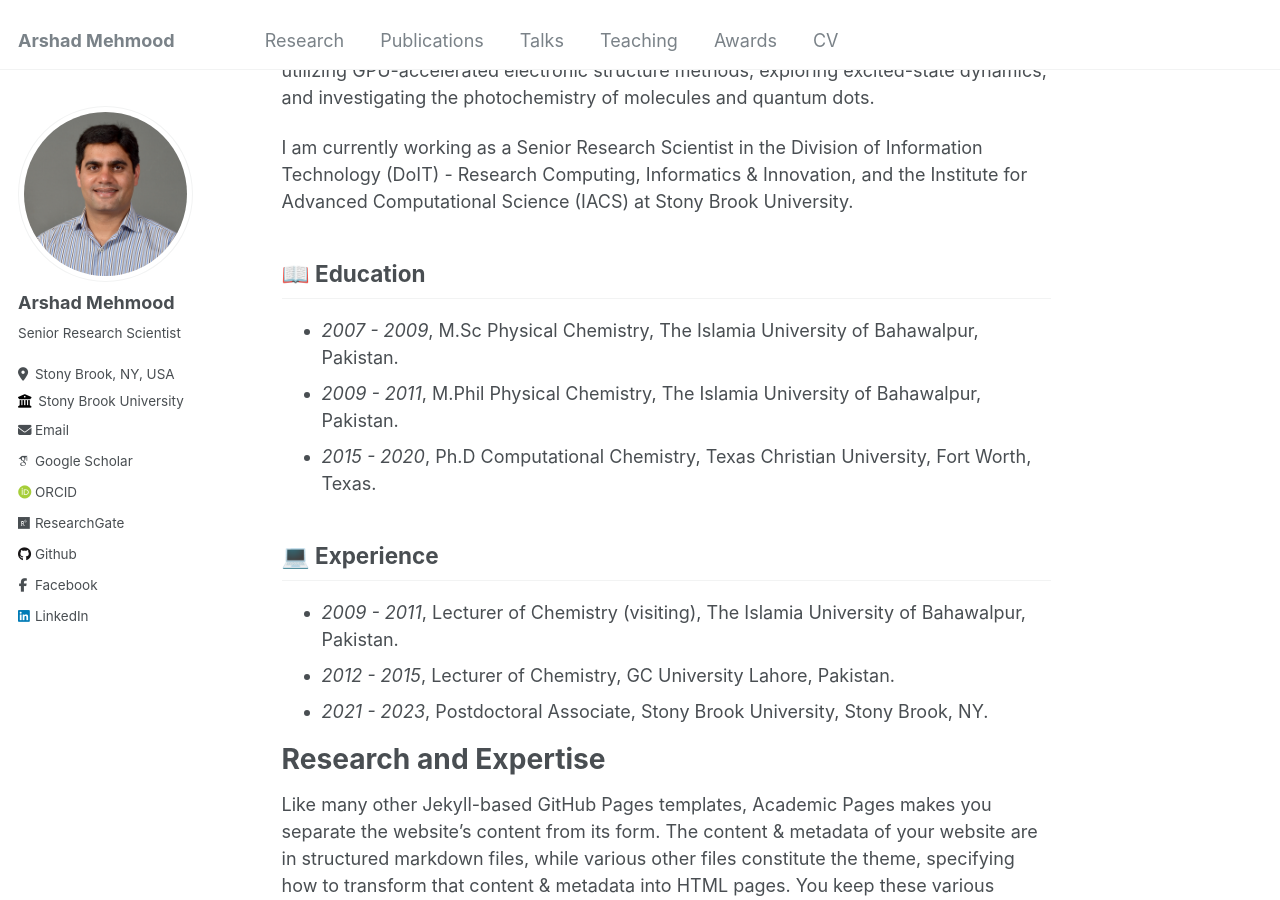
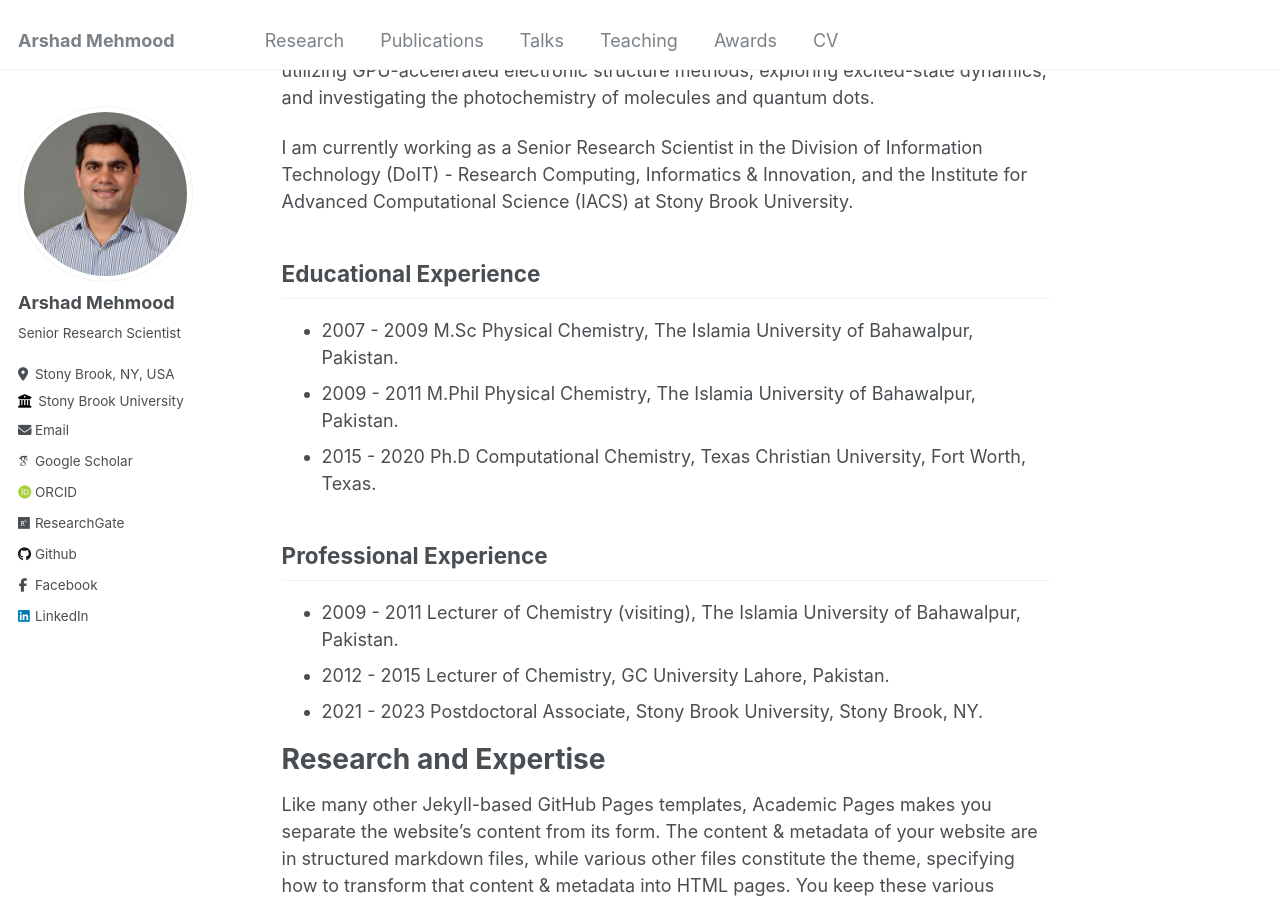
Before and after one commit to arshadmehmood118/arshadmehmood118.github.io, a Jekyll site: the page built from _pages/about.md, in a window 1280 px wide and 900 px high, scrolled down 412 px. Built offline with Jekyll 4.4.1, drawn with Linux system fonts in a browser that asks for light colours; some web fonts are replaced.

Commit message:
Update about.md

```diff
--- a/_pages/about.md
+++ b/_pages/about.md
@@ -13,17 +13,17 @@ I earned my PhD from [Texas Christian University](https://www.tcu.edu/) in Decem
 
 I am currently working as a Senior Research Scientist in the Division of Information Technology (DoIT) - Research Computing, Informatics & Innovation, and the Institute for Advanced Computational Science (IACS) at Stony Brook University.
 
-📖 Education
+Educational Experience
 ------
-- *2007 - 2009*, M.Sc Physical Chemistry, The Islamia University of Bahawalpur, Pakistan.
-- *2009 - 2011*, M.Phil Physical Chemistry, The Islamia University of Bahawalpur, Pakistan.
-- *2015 - 2020*, Ph.D Computational Chemistry, Texas Christian University, Fort Worth, Texas.
+- 2007 - 2009 M.Sc Physical Chemistry, The Islamia University of Bahawalpur, Pakistan.
+- 2009 - 2011 M.Phil Physical Chemistry, The Islamia University of Bahawalpur, Pakistan.
+- 2015 - 2020 Ph.D Computational Chemistry, Texas Christian University, Fort Worth, Texas.
 
-💻 Experience
+Professional Experience
 ------
-- *2009 - 2011*, Lecturer of Chemistry (visiting), The Islamia University of Bahawalpur, Pakistan.
-- *2012 - 2015*, Lecturer of Chemistry, GC University Lahore, Pakistan.
-- *2021 - 2023*, Postdoctoral Associate, Stony Brook University, Stony Brook, NY.
+- 2009 - 2011 Lecturer of Chemistry (visiting), The Islamia University of Bahawalpur, Pakistan.
+- 2012 - 2015 Lecturer of Chemistry, GC University Lahore, Pakistan.
+- 2021 - 2023 Postdoctoral Associate, Stony Brook University, Stony Brook, NY.
 
 Research and Expertise
 ======
```
